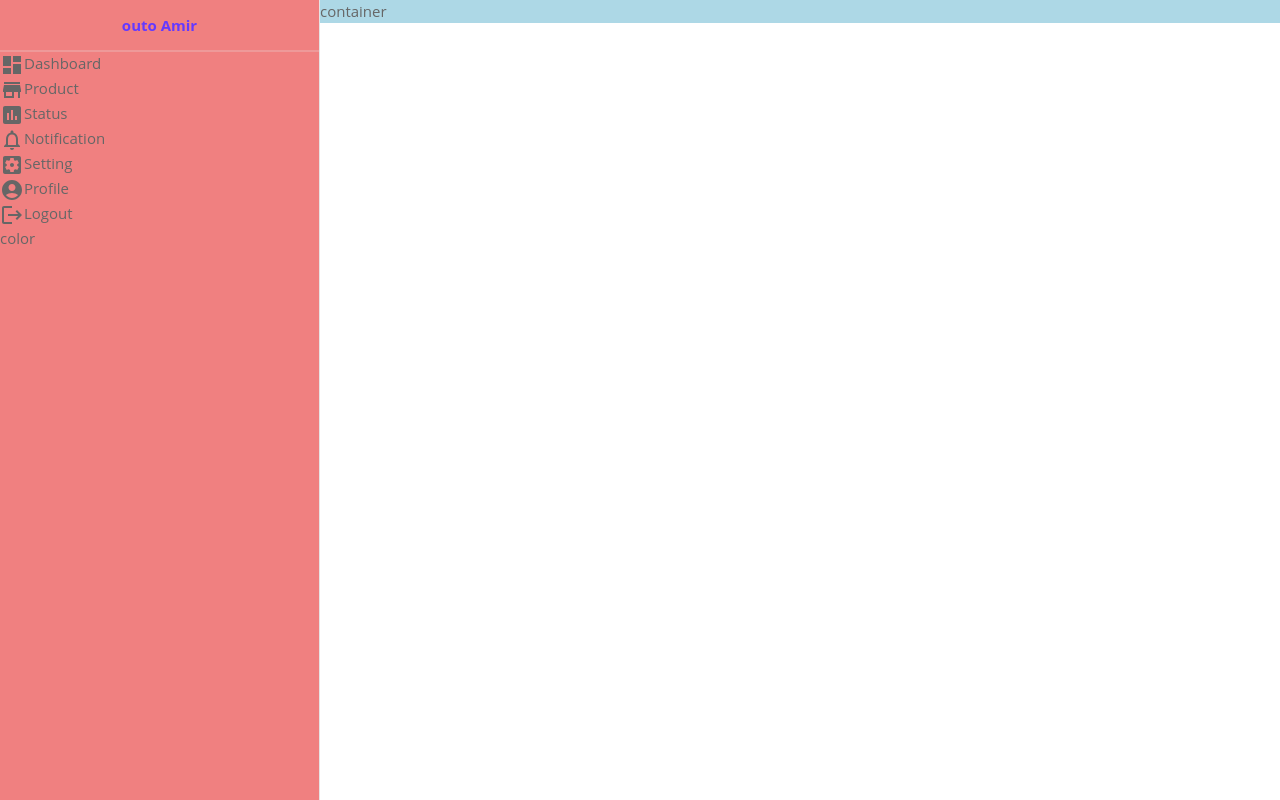
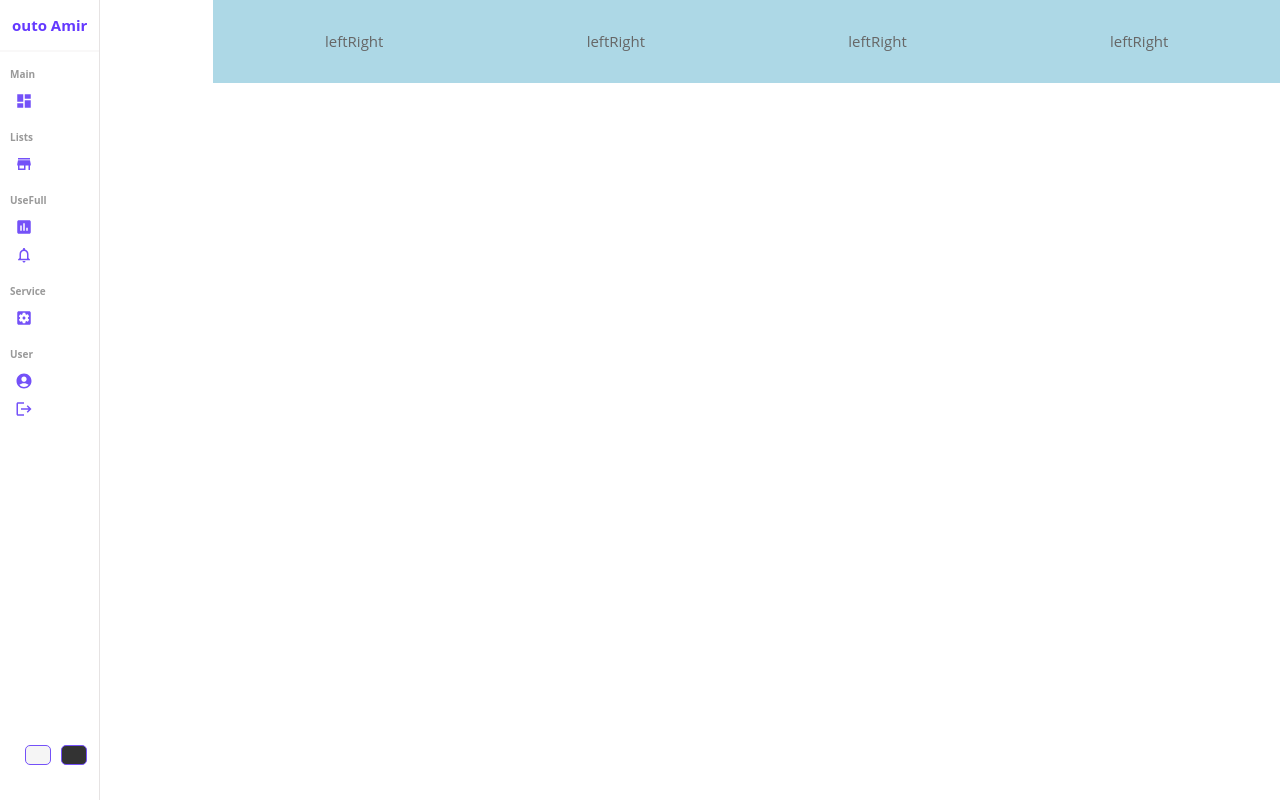
Before and after one commit to amirhossein-k/dashboard-outo, a React (Create React App) app: page / in a window 1280 px wide. Built offline with nearby package versions, Linux system fonts and the light colour scheme.

Commit message:
Update 7 files

```diff
--- a/src/Pages/Home/Home.jsx
+++ b/src/Pages/Home/Home.jsx
@@ -1,5 +1,7 @@
 import "./home.scss";
 import Sidebar from "../../components/sidebar/Sidebar";
+import Navbar from "../../components/navbar/Navbar";
+import Widgets from "../../components/widgets/Widgets";
 import { Container, Col, Row } from "react-bootstrap";
 const Home = () => {
   return (
@@ -17,15 +19,24 @@ const Home = () => {
             paddingRight: 0,
             maxWidth: "100vh",
             paddingLeft: 0,
+            mimWidth: "100%",
           }}
-          sm={2}
-          md={3}
-          lg={3}
+          sm={1}
+          md={1}
+          lg={2}
         >
           <Sidebar />
         </Col>
-        <Col style={{ paddingLeft: 0, paddingRight: 0 }} sm={10} md={9} lg={9}>
-          <div className="homeContainer">container</div>
+        <Col style={{ paddingLeft: 0, paddingRight: 0 }}>
+          <div className="homeContainer">
+            {/* <Navbar /> option  */}
+            <div className="widgets">
+              <Widgets />
+              <Widgets />
+              <Widgets />
+              <Widgets />
+            </div>
+          </div>
         </Col>
       </Row>
     </Container>
--- a/src/Pages/Home/home.scss
+++ b/src/Pages/Home/home.scss
@@ -2,5 +2,11 @@
   display:flex;
   .homeContainer{
       background-color:lightblue;
+      flex:6 !important;
+      .widgets{
+        display:flex;
+        padding:20px;
+        gap:20px;
+      }
   }
 }
--- a/src/components/navbar/Navbar.jsx
+++ b/src/components/navbar/Navbar.jsx
@@ -1,6 +1,62 @@
 import "./navbar.scss";
+import Button from "react-bootstrap/Button";
+import Container from "react-bootstrap/Container";
+import Form from "react-bootstrap/Form";
+import Nav from "react-bootstrap/Nav";
+import Navbars from "react-bootstrap/Navbar";
+import NavDropdown from "react-bootstrap/NavDropdown";
+import Offcanvas from "react-bootstrap/Offcanvas";
+
 const Navbar = () => {
-  return <div className="navbar">Navbar </div>;
+  return (
+    // <div className="navbar">
+    <Navbars bg="light" expand="lg" className="mb-3">
+      <Container fluid>
+        <Navbars.Brand href="#">Navbar Offcanvas</Navbars.Brand>
+        <Navbars.Toggle aria-controls={`offcanvasNavbar-expand-lg`} />
+        <Navbars.Offcanvas
+          id={`offcanvasNavbar-expand-lg`}
+          aria-labelledby={`offcanvasNavbarLabel-expand-lg`}
+          placement="end"
+        >
+          <Offcanvas.Header closeButton>
+            <Offcanvas.Title id={`offcanvasNavbarLabel-expand-lg`}>
+              Offcanvas
+            </Offcanvas.Title>
+          </Offcanvas.Header>
+          <Offcanvas.Body>
+            <Nav className="justify-content-end flex-grow-1 pe-3">
+              <Nav.Link href="#action1">Home</Nav.Link>
+              <Nav.Link href="#action2">Link</Nav.Link>
+              <NavDropdown
+                title="Dropdown"
+                id={`offcanvasNavbarDropdown-expand-lg`}
+              >
+                <NavDropdown.Item href="#action3">Action</NavDropdown.Item>
+                <NavDropdown.Item href="#action4">
+                  Another action
+                </NavDropdown.Item>
+                <NavDropdown.Divider />
+                <NavDropdown.Item href="#action5">
+                  Something else here
+                </NavDropdown.Item>
+              </NavDropdown>
+            </Nav>
+            <Form className="d-flex">
+              <Form.Control
+                type="search"
+                placeholder="Search"
+                className="me-2"
+                aria-label="Search"
+              />
+              <Button variant="outline-success">Search</Button>
+            </Form>
+          </Offcanvas.Body>
+        </Navbars.Offcanvas>
+      </Container>
+    </Navbars>
+    // </div>
+  );
 };
 
 export default Navbar;
--- a/src/components/sidebar/Sidebar.jsx
+++ b/src/components/sidebar/Sidebar.jsx
@@ -1,4 +1,5 @@
 import "./sidebar.scss";
+import { useEffect, useState } from "react";
 import { Row, Col } from "react-bootstrap";
 import DashboardIcon from "@mui/icons-material/Dashboard";
 import PersonOutlineIcon from "@mui/icons-material/PersonOutline";
@@ -9,14 +10,45 @@ import SettingsApplicationsIcon from "@mui/icons-material/SettingsApplications";
 import LogoutIcon from "@mui/icons-material/Logout";
 import AccountCircleIcon from "@mui/icons-material/AccountCircle";
 const Sidebar = () => {
+  const [expantnav, setExpantnav] = useState(false);
+  const [isOpen, setIsOpen] = useState(false);
+
+  window.onresize = function () {
+    myFunction();
+    // myFunction2();
+  };
+  function myFunction() {
+    if (window.innerWidth < 991) {
+      setIsOpen(false);
+    } else {
+      setIsOpen(true);
+    }
+  }
+  // function myFunction2() {
+  //   if (window.innerWidth > 1340) {
+  //     setExpantnav(true);
+  //   } else {
+  //     setExpantnav(false);
+  //   }
+  // }
   return (
-    <div className="sidebar">
+    <div
+      className="sidebar"
+      style={{
+        width: isOpen ? null : "fit-content",
+        minHeight: "100vh",
+        mimWidth: "100%",
+      }}
+    >
       <Row
         className="top"
         style={{ height: 50, marginLeft: 0, marginRight: 0 }}
       >
         <Col>
-          <span className="logo d-flex align-items-center justify-content-center">
+          <span
+            className="logo d-flex align-items-center justify-content-center"
+            style={{ display: isOpen ? "block" : "none" }}
+          >
             outo Amir
           </span>
         </Col>
@@ -24,38 +56,52 @@ const Sidebar = () => {
       <hr />
       <Row className="center" style={{ marginLeft: 0, marginRight: 0 }}>
         <ul>
+          <p className="title">Main</p>
           <li>
             <DashboardIcon className="icon" />
-            <span>Dashboard</span>
+            <span style={{ display: isOpen ? "block" : "none" }}>
+              Dashboard
+            </span>
           </li>
+          <p className="title">Lists</p>
+
           <li>
             <StoreIcon className="icon" />
-            <span>Product</span>
+            <span style={{ display: isOpen ? "block" : "none" }}>Product</span>
           </li>
+          <p className="title">UseFull</p>
+
           <li>
             <InsertChartIcon className="icon" />
-            <span>Status</span>
+            <span style={{ display: isOpen ? "block" : "none" }}>Status</span>
           </li>
           <li>
             <NotificationsNoneIcon className="icon" />
-            <span>Notification</span>
+            <span style={{ display: isOpen ? "block" : "none" }}>
+              Notification
+            </span>
           </li>
+          <p className="title">Service</p>
+
           <li>
             <SettingsApplicationsIcon className="icon" />
-            <span>Setting</span>
+            <span style={{ display: isOpen ? "block" : "none" }}>Setting</span>
           </li>
+          <p className="title">User</p>
+
           <li>
             <AccountCircleIcon className="icon" />
-            <span>Profile</span>
+            <span style={{ display: isOpen ? "block" : "none" }}>Profile</span>
           </li>
           <li>
             <LogoutIcon className="icon" />
-            <span>Logout</span>
+            <span style={{ display: isOpen ? "block" : "none" }}>Logout</span>
           </li>
         </ul>
       </Row>
       <Row className="bottom" style={{ marginLeft: 0, marginRight: 0 }}>
-        color
+        <div className="colorOption"></div>
+        <div className="colorOption"></div>
       </Row>
     </div>
   );
--- a/src/components/sidebar/sidebar.scss
+++ b/src/components/sidebar/sidebar.scss
@@ -1,6 +1,6 @@
 .sidebar{
-    background-color: lightcoral;
-    // background-color: white;
+    // background-color: lightcoral;
+    background-color: white;
     border-right: 0.5px solid rgb(230,227,227);
     min-height:100vh;
     .top{
@@ -14,14 +14,72 @@
         }
 
     }
+
     hr{
         height:0;
         border:0.5px solid rgb(230,227,227);
         margin:0;
     }
-    ul {
-    list-style-type: none;
-    margin:0;
-    padding:0;
+    .center{
+        padding-left:10px;
+         ul {
+            list-style-type: none;
+            margin:0;
+            padding:0;
+            .title{
+                font-size:10px;
+                font-weight:bold;
+                color: #999;
+                margin-top:15px;
+                margin-bottom:5px;
+            }
+            li{
+                display:flex;
+                align-items:center;
+                padding:5px;
+                cursor:pointer;
+
+                &:hover{
+                    background-color:#3c38ff;
+                }
+                .icon{
+                    font-size:18px;
+                    color:#7451f8;
+                }
+                span{
+                    font-size:13px;
+                    font-weight:600;
+                    color:#888;
+                    margin-left:10px;
+                    }
+            }
+            }
+    } ///end center
+    .bottom{
+        display:flex;
+        align-items:center;
+        margin:10px;
+        position: absolute;
+         bottom: 20px;
+         left:20px;
+        .colorOption{
+            width:20px;
+            height:20px;
+            border-radius:5px;
+            border: 1px solid #7451f8;
+            cursor:pointer;
+            margin:5px;
+
+            &:nth-child(1){
+                background-color:whitesmoke;
+            }
+            &:nth-child(2){
+                background-color:#333;
+            }
+            &:nth-child(3){
+                background-color:darkblue;
+            }
+        }
     }
-}
+
+}/////end slidebar
--- /dev/null
+++ b/src/components/widgets/Widgets.jsx
@@ -0,0 +1,11 @@
+import "./widgets.scss";
+const Widgets = () => {
+  return (
+    <div className="widget">
+      <div className="left">left</div>
+      <div className="Right">Right</div>
+    </div>
+  );
+};
+
+export default Widgets;
--- /dev/null
+++ b/src/components/widgets/widgets.scss
@@ -0,0 +1,6 @@
+.widget{
+    display:flex;
+    justify-content:center;
+    padding:10px;
+    flex:1 !important;
+}
```
